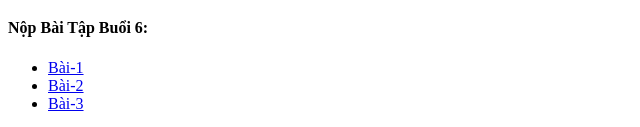
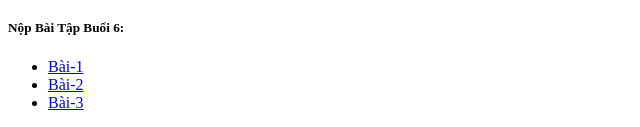
Before and after one commit to PhuMai0815/f8-fullstack-K7, a plain HTML site: page index.html in a window 1280 px wide. Shown: the part 670-797 px from the top of the page, 0-640 px from the left. Drawn offline with Linux system fonts and the light colour scheme.

Commit message:
Nop bai tap

```diff
--- a/index.html
+++ b/index.html
@@ -3,7 +3,7 @@
   <head>
     <meta charset="UTF-8" />
     <meta name="viewport" content="width=device-width, initial-scale=1.0" />
-    <title>BaiTapBuoi-1</title>
+    <title>BaiTap</title>
   </head>
   <body>
     <h1>Nộp Bài Tập Buổi 1:</h1>
@@ -40,7 +40,7 @@
     <li><a href="https://phumai0815.github.io/f8-fullstack-K7/BaiTapDay-5/Lesson2.html">Bài-2</a></li>
     <li><a href="https://phumai0815.github.io/f8-fullstack-K7/BaiTapDay-5/Lesson3.html">Bài-3</a></li>
 </ul>
-<h4>Nộp Bài Tập Buổi 6:</h4>
+<h5>Nộp Bài Tập Buổi 6:</h5>
   <ul>
     <li><a href="https://phumai0815.github.io/f8-fullstack-K7/BaiTapDay-6/Lesson1.html">Bài-1</a></li>
     <li><a href="https://phumai0815.github.io/f8-fullstack-K7/BaiTapDay-6/Lesson2.html">Bài-2</a></li>
```
